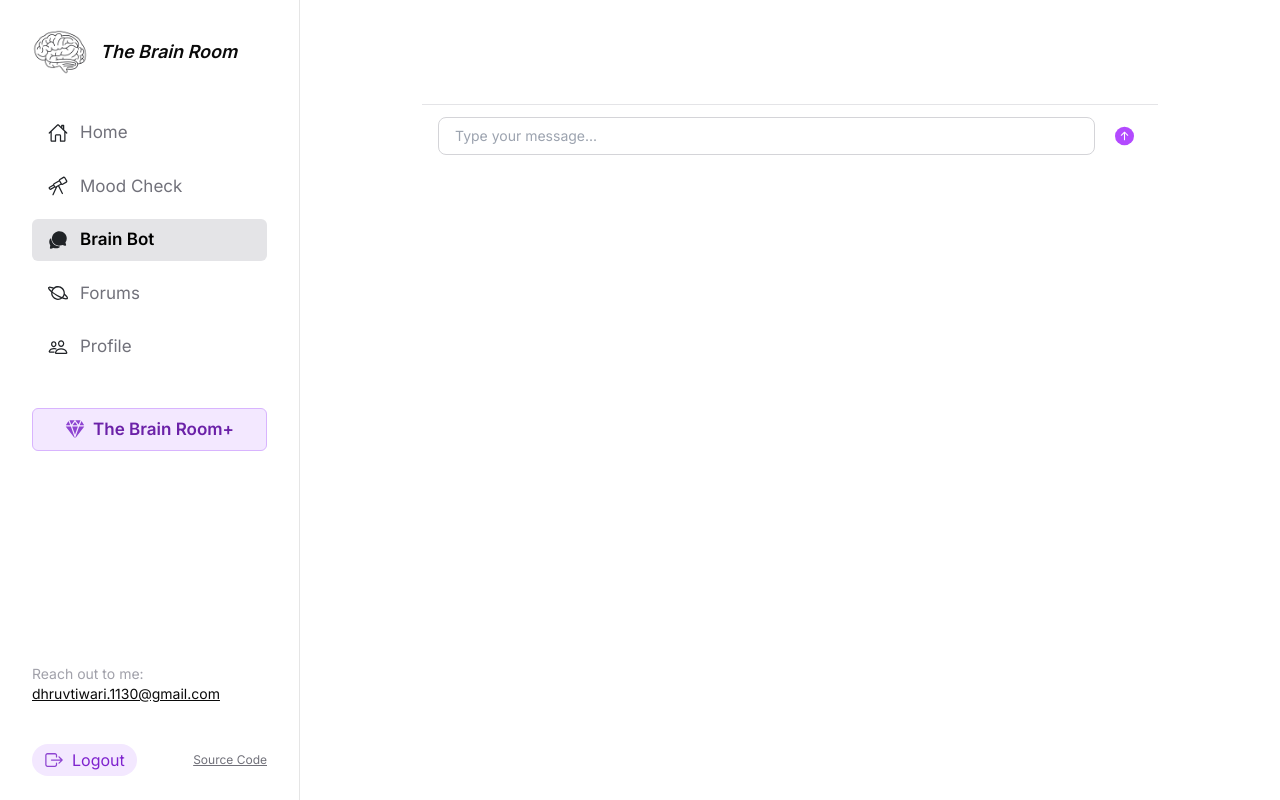
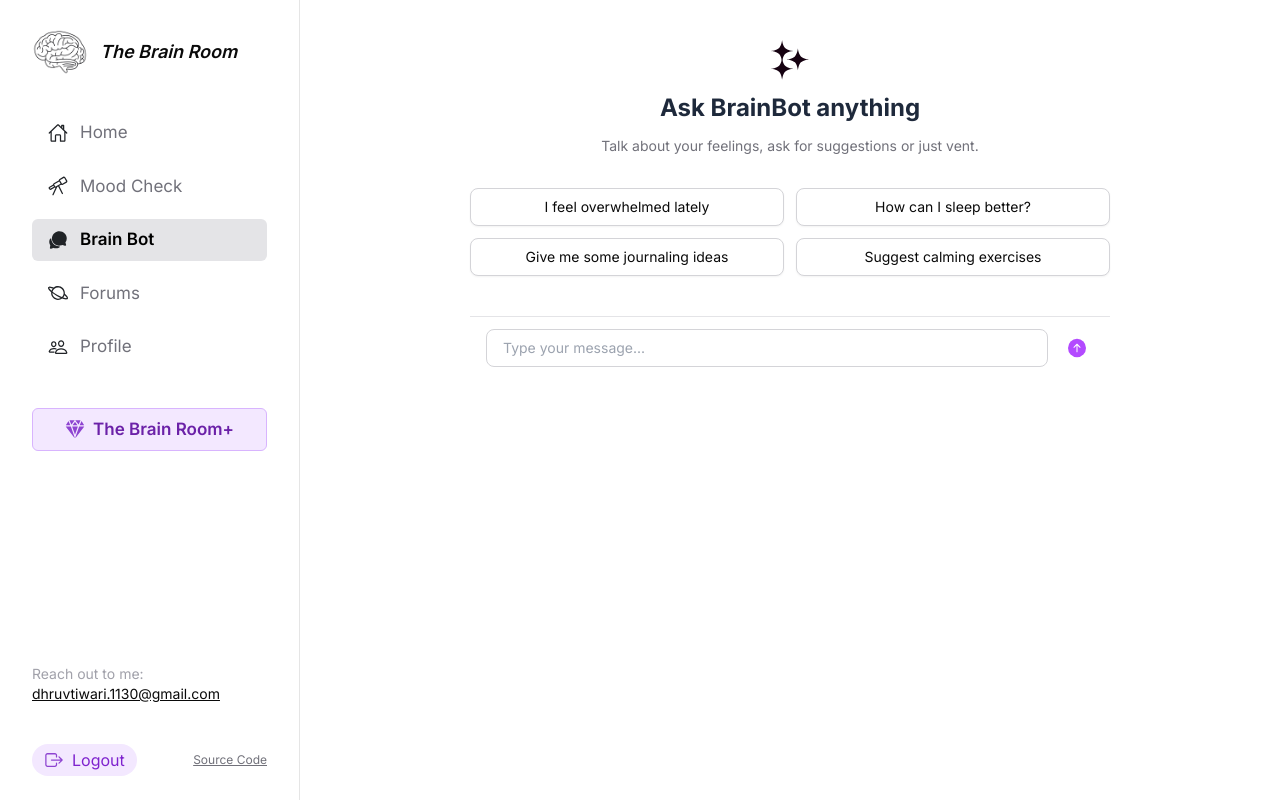
Before and after one commit to debugdhruv/TheBrainRoom, a React (Vite) app in the folder frontend/: page /dashboard/bot in a window 1280 px wide. Built offline with nearby package versions, Linux system fonts and the light colour scheme.

Commit message:
Draft 2 for BrainBot

```diff
--- a/frontend/src/components/layout/Sidebar.jsx
+++ b/frontend/src/components/layout/Sidebar.jsx
@@ -72,7 +72,9 @@ export default function Sidebar() {
 
         <nav className="flex flex-col space-y-3">
           {navItems.map(({ name, path, icon, iconActive }) => {
-            const isActive = location.pathname === path;
+            const isActive = path === "/dashboard"
+              ? location.pathname === path
+              : location.pathname.startsWith(path);
             return (
               <NavLink
                 key={name}
--- a/frontend/src/components/layout/SidebarMobile.jsx
+++ b/frontend/src/components/layout/SidebarMobile.jsx
@@ -31,7 +31,10 @@ export default function SidebarMobile() {
     { name: "Profile", path: "/dashboard/profile", icon: ProfileIcon, iconActive: ProfileIconFilled },
   ];
 
-  const isActive = (path) => location.pathname === path;
+  const isActive = (path) =>
+  path === "/dashboard"
+    ? location.pathname === path
+    : location.pathname.startsWith(path);
 
   return (
     <>
--- a/frontend/src/pages/BrainBot/BotChat.jsx
+++ b/frontend/src/pages/BrainBot/BotChat.jsx
@@ -1,57 +1,104 @@
-import { useEffect, useRef, useState } from "react";
+import { useEffect, useState } from "react";
 import ChatBubble from "./ChatBubble";
 import MessageInput from "./MessageInput";
 import BotReportCard from "./BotReportCard";
+import StarIcon from "@/assets/icons/starsAI.svg";
 
-export default function BotChat({ initialMessage = "", moodReport = null }) {
-  const [messages, setMessages] = useState([]);
-  const bottomRef = useRef(null);
+const suggestions = [
+  "I feel overwhelmed lately",
+  "How can I sleep better?",
+  "Give me some journaling ideas",
+  "Suggest calming exercises",
+];
 
-  // 👇 Scroll to bottom on new message
-  useEffect(() => {
-    bottomRef.current?.scrollIntoView({ behavior: "smooth" });
-  }, [messages]);
+export default function BotChat({ initialMessage, moodReport = null, fromMoodResult = false }) {
+  const [messages, setMessages] = useState(initialMessage ? [{ type: "user", text: initialMessage }] : []);
+  const showReport = fromMoodResult;
+  const [started, setStarted] = useState(!!initialMessage);
 
-  // 👇 Trigger first AI reply if initialMessage exists
   useEffect(() => {
     if (initialMessage) {
-      const userMsg = { type: "user", text: initialMessage };
+      const msg = { type: "user", text: initialMessage };
       const botReply = {
         type: "bot",
-        text: `Thanks for sharing. Let's talk about "${initialMessage}"`,
+        text: "Thanks for sharing! Let's work through this together. 💬",
       };
 
-      setMessages([userMsg, botReply]);
+      setMessages([msg, botReply]);
     }
   }, [initialMessage]);
 
-  const handleSend = (text) => {
-    const userMsg = { type: "user", text };
-    const botReply = {
-      type: "bot",
-      text: "That's interesting. Tell me more...",
-    };
+  const handleSend = (newText) => {
+    if (!newText.trim()) return;
+    const updated = [...messages, { type: "user", text: newText }];
+    setMessages(updated);
 
-    setMessages((prev) => [...prev, userMsg, botReply]);
+    // Simulate bot reply
+    setTimeout(() => {
+      setMessages((prev) => [
+        ...prev,
+        {
+          type: "bot",
+          text: "Got it! Here’s something you can try...",
+        },
+      ]);
+    }, 900);
+
+    if (!started) setStarted(true);
+  };
+
+  const handleSuggestionClick = (text) => {
+    handleSend(text);
+    setStarted(true);
   };
 
   return (
-    <div className="max-w-3xl mx-auto px-4 pb-32 pt-10 space-y-6">
-      {/* Report Card (if coming from Mood Result) */}
-      {moodReport && (
-        <BotReportCard score={moodReport.score} mood={moodReport.mood} />
+    <div className="max-w-3xl mx-auto px-4 pb-28 pt-10 space-y-6">
+      {/* Suggestions UI */}
+      {!started && (
+        <div className="flex flex-col items-center text-center space-y-6">
+          <img src={StarIcon} alt="BrainBot Icon" className="w-10 h-10" />
+          <div>
+            <h1 className="text-2xl font-bold text-slate-800">Ask BrainBot anything</h1>
+            <p className="text-sm text-zinc-500 max-w-xs mx-auto">
+              Talk about your feelings, ask for suggestions or just vent.
+            </p>
+          </div>
+          <div className="grid grid-cols-1 sm:grid-cols-2 gap-3 w-full">
+            {suggestions.map((item, index) => (
+              <button
+                key={index}
+                onClick={() => handleSuggestionClick(item)}
+                className="px-4 py-2 text-sm border border-zinc-300 rounded-lg bg-white hover:bg-zinc-50 shadow-sm transition"
+              >
+                {item}
+              </button>
+            ))}
+          </div>
+        </div>
       )}
 
-      {/* Chat Messages */}
-      {messages.map((msg, idx) => (
-        <ChatBubble key={idx} type={msg.type} text={msg.text} />
-      ))}
+      {/* Mood Report (only if visible + started) */}
+      {showReport && moodReport && started && (
+        <BotReportCard mood={moodReport.mood} score={moodReport.score} />
+      )}
 
-      {/* Chat Input */}
-      <MessageInput onSend={handleSend} />
 
-      {/* Invisible div to auto-scroll into view */}
-      <div ref={bottomRef} />
+      {/* Chat Bubbles */}
+      {started && (
+        <div className="space-y-4">
+          {messages.map((msg, idx) => (
+            <ChatBubble key={idx} type={msg.type} text={msg.text} />
+          ))}
+        </div>
+      )}
+
+      {/* Input */}
+      <MessageInput
+        onSend={(msg) => {
+          handleSend(msg);
+        }}
+      />
     </div>
   );
 }
--- a/frontend/src/pages/BrainBot/Chatbot.jsx
+++ b/frontend/src/pages/BrainBot/Chatbot.jsx
@@ -1,72 +1,41 @@
-import { useEffect, useState } from "react";
 import { useLocation } from "react-router-dom";
-import ChatBubble from "./ChatBubble";
-import MessageInput from "./MessageInput";
-import BotReportCard from "./BotReportCard";
+import { useState, useEffect } from "react";
+import BotIdle from "./BotIdle";
+import BotChat from "./BotChat";
 
-export default function BotChat({ initialMessage }) {
+export default function Chatbot() {
   const location = useLocation();
-  const [messages, setMessages] = useState([]);
-  const [showReport, setShowReport] = useState(false);
-  const moodReport = location.state?.moodReport;
+  const [started, setStarted] = useState(false);
+  const [initialMessage, setInitialMessage] = useState("");
+  const [moodReport, setMoodReport] = useState(null);
+  const [fromMoodResult, setFromMoodResult] = useState(false);
 
   useEffect(() => {
-    // If user came from MoodResult, show report card
     if (location.state?.fromMoodResult) {
-      setShowReport(true);
+      const { moodReport } = location.state;
+      setMoodReport(moodReport || null);
+      setInitialMessage("I'm feeling a little off today..."); // default first msg
+      setFromMoodResult(true);
+      setStarted(true);
     }
+  }, [location.state]);
 
-    // Inject the first user message
-    if (initialMessage) {
-      setMessages([{ type: "user", text: initialMessage }]);
-
-      // Simulate AI response after delay
-      setTimeout(() => {
-        setMessages((prev) => [
-          ...prev,
-          {
-            type: "bot",
-            text: "Thanks for sharing! Let's work through this together. 💬",
-          },
-        ]);
-      }, 800);
-    }
-  }, [initialMessage, location.state]);
-
-  const handleSend = (newText) => {
-    if (!newText.trim()) return;
-
-    // Push user message
-    const updated = [...messages, { type: "user", text: newText }];
-    setMessages(updated);
-
-    // Simulate bot reply
-    setTimeout(() => {
-      setMessages((prev) => [
-        ...prev,
-        {
-          type: "bot",
-          text: "Got it! Here’s something you can try...",
-        },
-      ]);
-    }, 900);
+  const handleStart = (message) => {
+    setInitialMessage(message);
+    setStarted(true);
   };
 
   return (
-    <div className="max-w-3xl mx-auto px-4 pb-28 pt-10 space-y-6">
-      {showReport && moodReport && (
-        <BotReportCard mood={moodReport.mood} score={moodReport.score} />
+    <div className="w-full max-w-4xl mx-auto">
+      {started ? (
+        <BotChat
+          initialMessage={initialMessage}
+          moodReport={moodReport}
+          fromMoodResult={fromMoodResult}
+        />
+      ) : (
+        <BotIdle onSelect={handleStart} />
       )}
-
-      {/* Chat Messages */}
-      <div className="space-y-4">
-        {messages.map((msg, idx) => (
-          <ChatBubble key={idx} type={msg.type} text={msg.text} />
-        ))}
-      </div>
-
-      {/* Input Field */}
-      <MessageInput onSend={handleSend} />
     </div>
   );
 }
```
